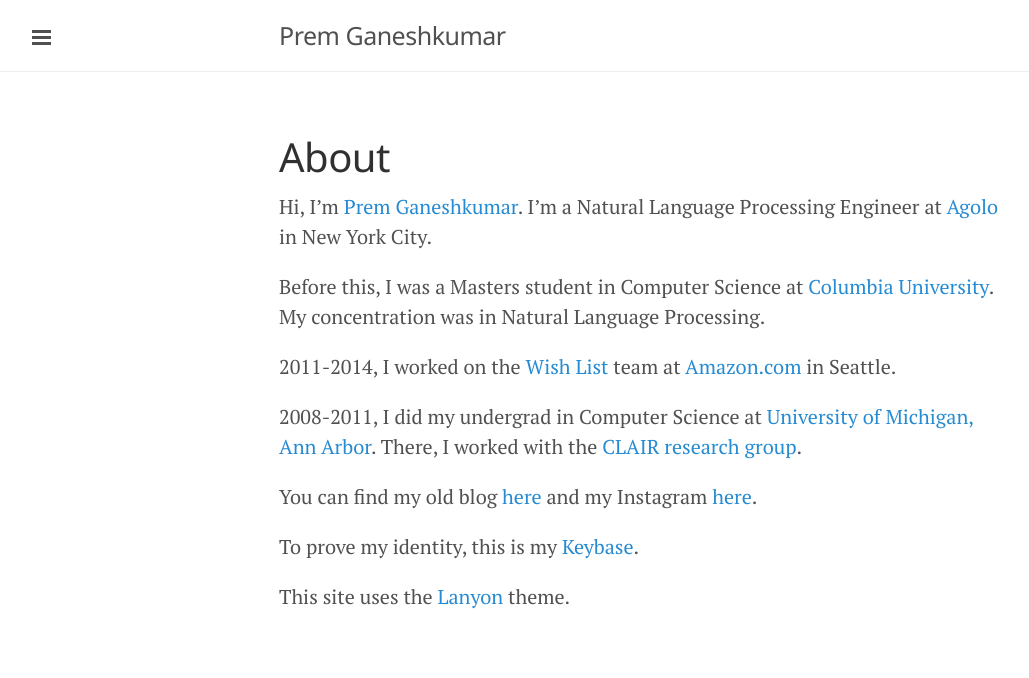
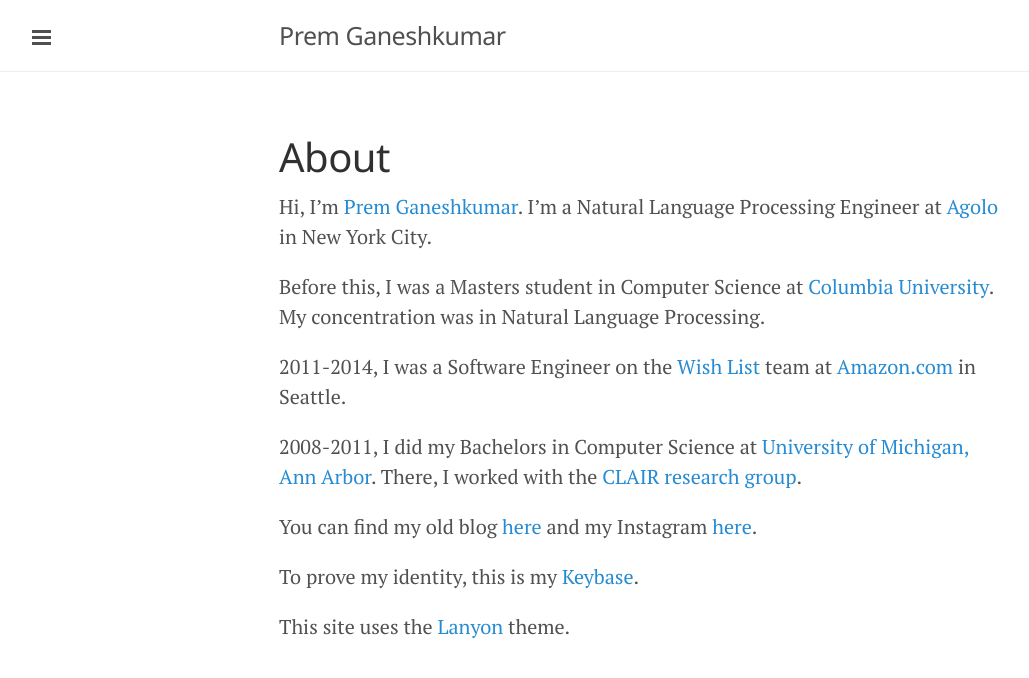
Before and after one commit to premgane/premgane.github.io, a Jekyll site: the page built from about.md, in a window 1280 px wide. Shown: the top 678 px of the page, without its empty margins (1-1030 px from the left). Built offline with Jekyll 4.4.1, drawn with Linux system fonts in a browser that asks for light colours.

Commit message:
Editing About

```diff
--- a/about.md
+++ b/about.md
@@ -7,9 +7,9 @@
 
 Before this, I was a Masters student in Computer Science at [Columbia University](http://www.columbia.edu/). My concentration was in Natural Language Processing.
 
-2011-2014, I worked on the [Wish List](http://amazon.com/wishlist) team at [Amazon.com](http://www.amazon.com/) in Seattle.
+2011-2014, I was a Software Engineer on the [Wish List](http://amazon.com/wishlist) team at [Amazon.com](http://www.amazon.com/) in Seattle.
 
-2008-2011, I did my undergrad in Computer Science at [University of Michigan, Ann Arbor](http://umich.edu/). There, I worked with the [CLAIR research group](http://clairlib.org/).
+2008-2011, I did my Bachelors in Computer Science at [University of Michigan, Ann Arbor](http://umich.edu/). There, I worked with the [CLAIR research group](http://clairlib.org/).
 
 You can find my old blog [here](http://premgane.wordpress.com) and my Instagram [here](http://instagram.com/premtagram).
 
```
